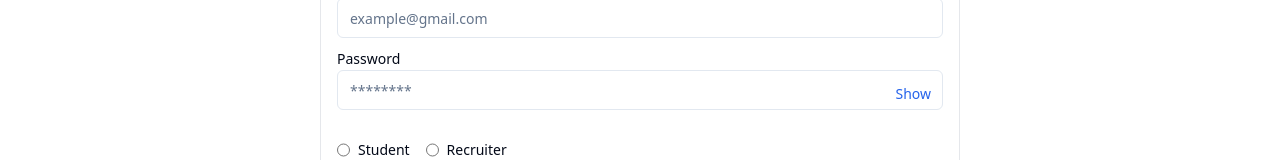
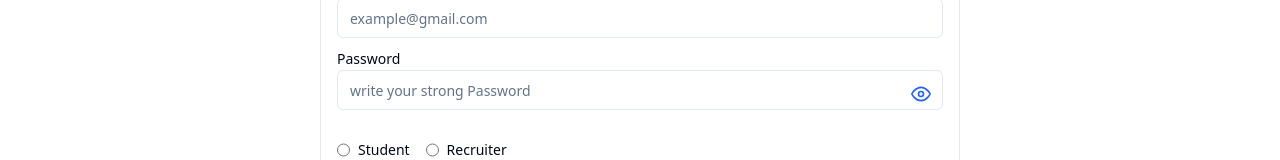
Before and after one commit to alokgusain06/CareerNow, a React (Vite) app in the folder frontend/: page /login in a window 1280 px wide. Shown: the part 195-355 px from the top of the page. Built offline with nearby package versions, Linux system fonts and the light colour scheme.

Commit message:
Update Login.jsx

```diff
--- a/frontend/src/components/auth/Login.jsx
+++ b/frontend/src/components/auth/Login.jsx
@@ -10,6 +10,7 @@ import { toast } from 'sonner';
 import { useDispatch, useSelector } from 'react-redux';
 import { setLoading, setUser } from '@/redux/authSlice';
 import { Loader2 } from 'lucide-react';
+import { FiEye, FiEyeOff } from 'react-icons/fi'; // Import Eye and EyeOff icons
 
 const Login = () => {
   const [input, setInput] = useState({
@@ -91,7 +92,7 @@ const Login = () => {
               value={input.password}
               name="password"
               onChange={changeEventHandler}
-              placeholder="********"
+              placeholder="write your strong Password"
               required
             />
             <button
@@ -99,7 +100,7 @@ const Login = () => {
               onClick={togglePasswordVisibility}
               className="absolute right-3 top-[38px] text-sm text-blue-600"
             >
-              {showPassword ? 'Hide' : 'Show'}
+              {showPassword ? <FiEyeOff size={20} /> : <FiEye size={20} />}
             </button>
           </div>
 
```
